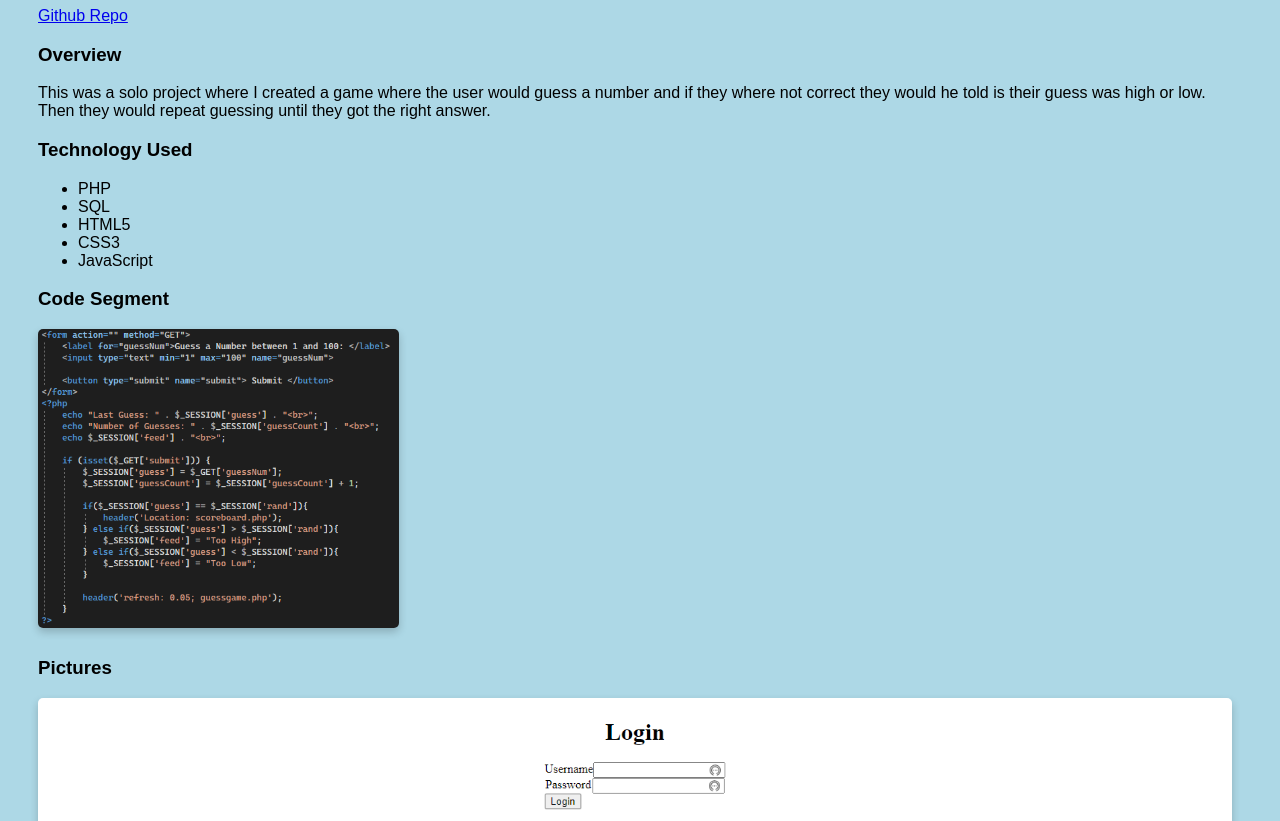
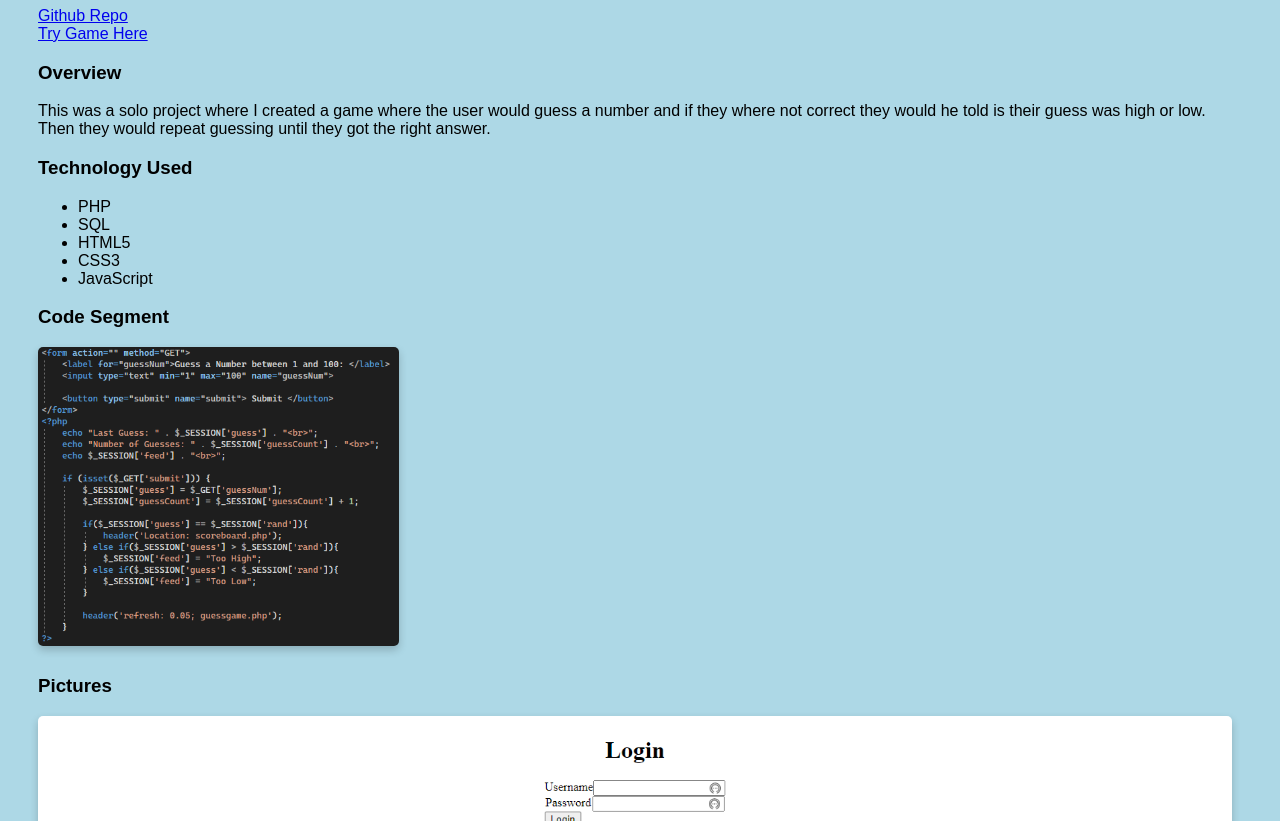
Before and after one commit to tobyroos/tobyroos.github.io, a plain HTML site: page guessinggame.html in a window 1280 px wide. Shown: the part 183-1004 px from the top of the page. Drawn offline with Linux system fonts and the light colour scheme.

Commit message:
version 1.2

```diff
--- a/guessinggame.html
+++ b/guessinggame.html
@@ -21,6 +21,8 @@
     <div class="page-body">
         <div class="topic">
             <a href="https://github.com/tobyroos/GuessingGame" target="_blank">Github Repo</a>
+            <br>
+            <a href="https://tobyrooscs.epizy.com/login.php?i=1" target="_blank">Try Game Here</a>
         </div>
         <div class="topic">
             <h3>Overview</h3>
```
